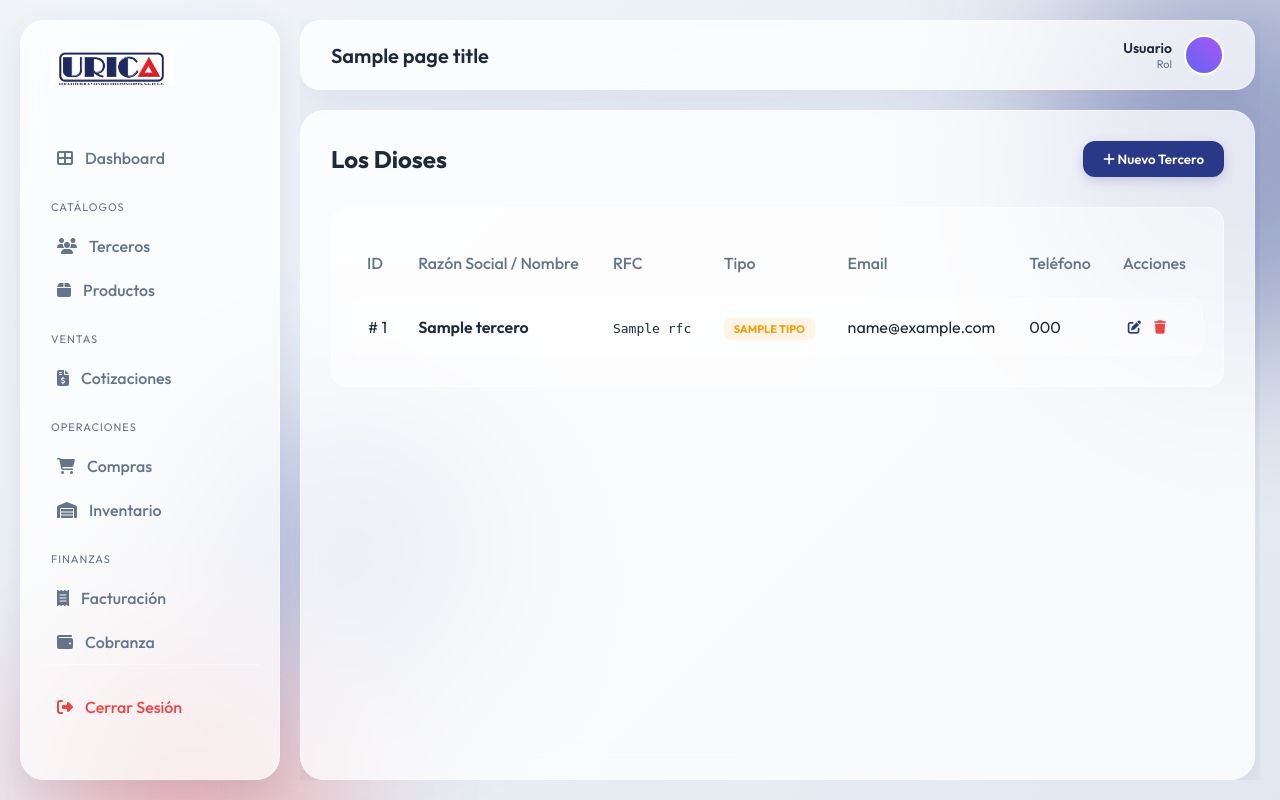
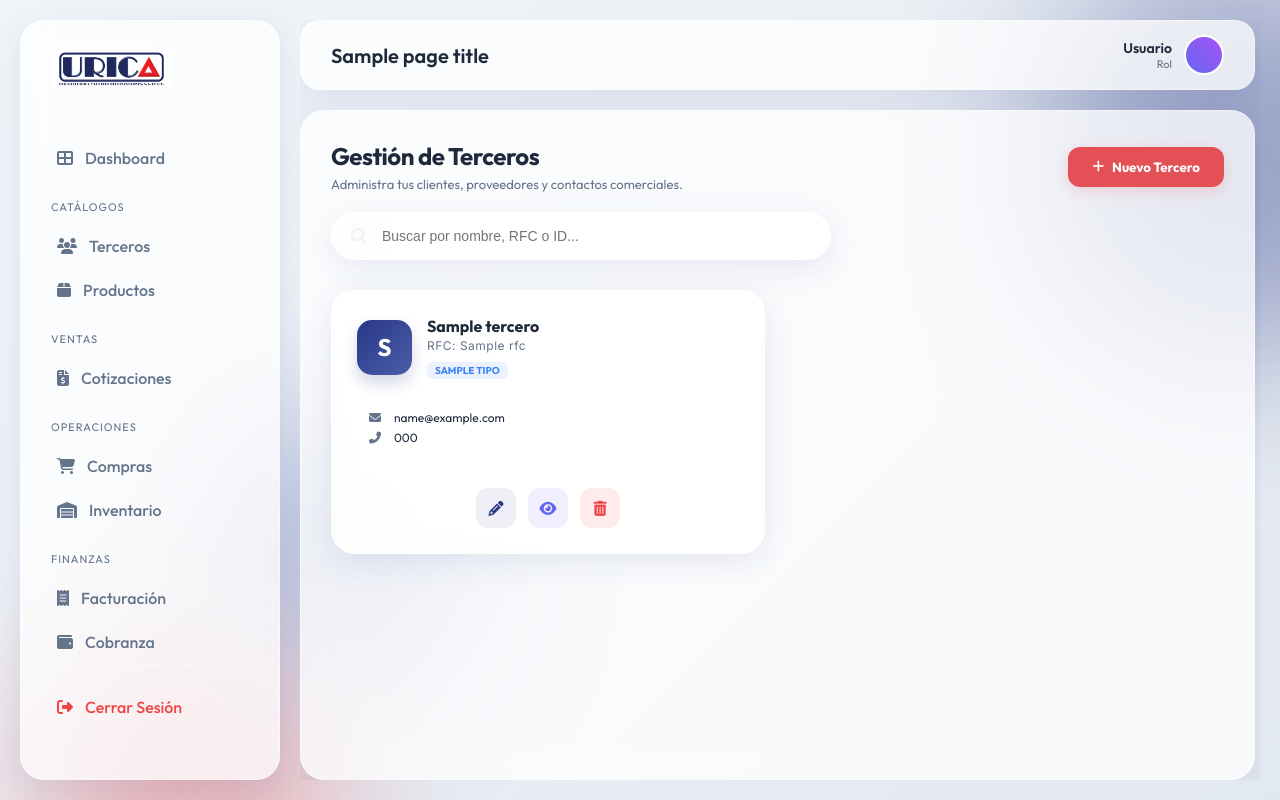
Before and after one commit to CristophWeb55/erp, a PHP site: the page made by app/views/terceros/index.php in a window 1280 px wide. Run offline with PHP 8.4, Linux system fonts and the light colour scheme; the template is opened without the code that fills it: most values are stand-ins (such as "Sample title", 1, 10 or a date in 2020).

Commit message:
UI: Rediseño completo de Terceros a vista de tarjetas premium con buscador (Imagen 2)

```diff
--- a/app/views/terceros/index.php
+++ b/app/views/terceros/index.php
@@ -1,200 +1,290 @@
-<div style="display: flex; justify-content: space-between; align-items: center; margin-bottom: 30px;">
-    <h2>Los Dioses</h2>
-    <button class="btn btn-primary" onclick="openModal()">
+<!-- 🔝 CABECERA Y BUSCADOR (Imagen 2) -->
+<div style="display: flex; flex-direction: column; gap: 20px; margin-bottom: 30px;">
+    <div style="display: flex; justify-content: space-between; align-items: center;">
+        <div>
+            <h2
+                style="margin: 0; font-weight: 800; color: var(--text-primary); font-size: 24px; letter-spacing: -0.5px;">
+                Gestión de Terceros</h2>
+            <p style="margin: 5px 0 0 0; color: var(--text-secondary); font-size: 13px;">Administra tus clientes,
+                proveedores y contactos comerciales.</p>
+        </div>
+        <button class="btn btn-primary" onclick="openModal()"
+            style="background: var(--accent-secondary); border: none; padding: 12px 24px; border-radius: 12px; font-weight: 800; display: flex; align-items: center; gap: 8px; box-shadow: 0 4px 15px rgba(227, 81, 86, 0.2);">
             <i class="fas fa-plus"></i> Nuevo Tercero
         </button>
     </div>
 
-<div class="card">
-    <table>
-        <thead>
-            <tr>
-                <th>ID</th>
-                <th>Razón Social / Nombre</th>
-                <th>RFC</th>
-                <th>Tipo</th>
-                <th>Email</th>
-                <th>Teléfono</th>
-                <th>Acciones</th>
-            </tr>
-        </thead>
-        <tbody>
+    <!-- Barra de Búsqueda Glassmorphism -->
+    <div style="position: relative; max-width: 500px;">
+        <i class="fas fa-search"
+            style="position: absolute; left: 20px; top: 50%; transform: translateY(-50%); color: var(--text-secondary); font-size: 16px;"></i>
+        <input type="text" id="terceroSearch" placeholder="Buscar por nombre, RFC o ID..."
+            style="width: 100%; padding: 15px 15px 15px 50px; border-radius: 50px; border: 1px solid var(--glass-border); background: var(--glass-bg); backdrop-filter: var(--glass-blur); font-size: 14px; font-weight: 500; outline: none; transition: all 0.3s ease; box-shadow: var(--glass-shadow);">
+    </div>
+</div>
+
+<!-- 📦 CUADRÍCULA DE TARJETAS (Imagen 2) -->
+<div id="tercerosGrid" style="display: grid; grid-template-columns: repeat(auto-fill, minmax(300px, 1fr)); gap: 25px;">
     <?php if (empty($terceros)): ?>
-                <tr>
-                    <td colspan="7" style="text-align: center; color: var(--text-secondary); padding: 40px;">No hay
-                        registros encontrados</td>
-                </tr>
+        <div
+            style="grid-column: 1 / -1; text-align: center; padding: 60px; background: var(--glass-bg); border-radius: 24px; border: 1px dashed var(--glass-border);">
+            <i class="fas fa-users"
+                style="font-size: 40px; color: var(--text-secondary); opacity: 0.3; margin-bottom: 15px;"></i>
+            <p style="color: var(--text-secondary); font-weight: 600;">No se encontraron registros de terceros.</p>
+        </div>
     <?php else: ?>
-                <?php foreach ($terceros as $t): ?>
-                    <tr>
-                        <td>#
-                            <?= $t['id'] ?>
-                        </td>
-                        <td style="font-weight: 600;">
+        <?php foreach ($terceros as $t):
+            $initials = strtoupper(substr($t['nombre_razon_social'], 0, 1));
+            $typeColor = ($t['tipo'] == 'Cliente' ? '#10b981' : ($t['tipo'] == 'Proveedor' ? '#f59e0b' : '#3b82f6'));
+            $typeBg = ($t['tipo'] == 'Cliente' ? 'rgba(16, 185, 129, 0.1)' : ($t['tipo'] == 'Proveedor' ? 'rgba(245, 158, 11, 0.1)' : 'rgba(59, 130, 246, 0.1)'));
+            ?>
+            <div class="tercero-card"
+                data-search="<?= strtolower($t['nombre_razon_social'] . ' ' . $t['rfc'] . ' ' . $t['id']) ?>"
+                style="background: var(--glass-bg); backdrop-filter: var(--glass-blur); border: 1px solid var(--glass-border); border-radius: 24px; box-shadow: var(--glass-shadow); padding: 25px; transition: all 0.3s ease; display: flex; flex-direction: column; gap: 15px;">
+
+                <div style="display: flex; align-items: center; gap: 15px;">
+                    <!-- Avatar Dinámico -->
+                    <div
+                        style="width: 55px; height: 55px; background: linear-gradient(135deg, var(--accent-color) 0%, #4a5da9 100%); border-radius: 15px; display: flex; align-items: center; justify-content: center; color: white; font-weight: 800; font-size: 24px; box-shadow: 0 8px 15px rgba(41, 56, 135, 0.2);">
+                        <?= $initials ?>
+                    </div>
+                    <div style="flex: 1; min-width: 0;">
+                        <h4
+                            style="margin: 0; font-weight: 800; color: var(--text-primary); font-size: 16px; white-space: nowrap; overflow: hidden; text-overflow: ellipsis;">
                             <?= $t['nombre_razon_social'] ?>
-                        </td>
-                        <td><span style="font-family: monospace;">
-                                <?= $t['rfc'] ?>
-                            </span></td>
-                        <td>
+                        </h4>
+                        <p
+                            style="margin: 2px 0 0 0; font-size: 12px; font-family: 'Inter', sans-serif; color: var(--text-secondary); letter-spacing: 0.5px;">
+                            RFC: <?= $t['rfc'] ?>
+                        </p>
+                        <div style="margin-top: 5px;">
                             <span
-                                style="padding: 4px 10px; border-radius: 6px; font-size: 11px; font-weight: 700; background: <?= ($t['tipo'] == 'Cliente' ? 'rgba(16, 185, 129, 0.1)' : 'rgba(245, 158, 11, 0.1)') ?>; color: <?= ($t['tipo'] == 'Cliente' ? '#10b981' : '#f59e0b') ?>;">
-                                <?= strtoupper($t['tipo']) ?>
+                                style="padding: 2px 8px; border-radius: 6px; font-size: 10px; font-weight: 800; text-transform: uppercase; background: <?= $typeBg ?>; color: <?= $typeColor ?>;">
+                                <?= $t['tipo'] ?>
                             </span>
-                        </td>
-                        <td>
-                            <?= $t['email'] ?>
-                        </td>
-                        <td>
-                            <?= $t['telefono'] ?>
-                        </td>
-                        <td>
-                            <button class="btn" style="background: transparent; color: var(--accent-color); padding: 5px;"
+                        </div>
+                    </div>
+                </div>
+
+                <div style="background: rgba(255,255,255,0.3); border-radius: 15px; padding: 12px; margin-top: 5px;">
+                    <div style="display: flex; align-items: center; gap: 10px; margin-bottom: 5px;">
+                        <i class="fas fa-envelope" style="font-size: 12px; color: var(--text-secondary); width: 15px;"></i>
+                        <span
+                            style="font-size: 12px; color: var(--text-primary); white-space: nowrap; overflow: hidden; text-overflow: ellipsis;"><?= $t['email'] ?: 'Sin email' ?></span>
+                    </div>
+                    <div style="display: flex; align-items: center; gap: 10px;">
+                        <i class="fas fa-phone-alt" style="font-size: 12px; color: var(--text-secondary); width: 15px;"></i>
+                        <span
+                            style="font-size: 12px; color: var(--text-primary);"><?= $t['telefono'] ?: 'Sin teléfono' ?></span>
+                    </div>
+                </div>
+
+                <!-- Botones de Acción Estilo Imagen 2 -->
+                <div
+                    style="display: flex; justify-content: center; gap: 12px; margin-top: auto; padding-top: 15px; border-top: 1px solid var(--glass-border);">
+                    <button title="Editar" class="action-btn"
                         data-tercero='<?= htmlspecialchars(json_encode($t), ENT_QUOTES, 'UTF-8') ?>'
                         onclick="openModal(JSON.parse(this.dataset.tercero))">
-                                <i class="fas fa-edit"></i>
+                        <i class="fas fa-pencil-alt"></i>
                     </button>
-                            <button class="btn" style="background: transparent; color: #ef4444; padding: 5px;"
+                    <button title="Ver Detalles" class="action-btn" style="color: #6366f1; background: rgba(99, 102, 241, 0.1);"
+                        onclick="viewTercero(<?= $t['id'] ?>)">
+                        <i class="fas fa-eye"></i>
+                    </button>
+                    <button title="Eliminar" class="action-btn" style="color: #ef4444; background: rgba(239, 68, 68, 0.1);"
                         onclick="confirmDelete(<?= $t['id'] ?>)">
-                                <i class="fas fa-trash"></i>
+                        <i class="fas fa-trash-alt"></i>
                     </button>
-                        </td>
-                    </tr>
+                </div>
+            </div>
         <?php endforeach; ?>
     <?php endif; ?>
-        </tbody>
-    </table>
 </div>
 
-<!-- Modal -->
-<div id="modalTercero"
-    style="display: none; position: fixed; top: 0; left: 0; width: 100%; height: 100%; background: rgba(0,0,0,0.4); backdrop-filter: blur(5px); z-index: 1000; justify-content: center; align-items: center;">
-    <div class="card" style="width: 100%; max-width: 500px; background: white;">
-        <h3 id="modalTitle" style="margin-bottom: 20px;">Registrar Nuevo Tercero</h3>
+<style>
+    .tercero-card:hover {
+        transform: translateY(-8px);
+        border-color: var(--accent-color);
+        box-shadow: 0 15px 35px rgba(41, 56, 135, 0.15);
+    }
+
+    .action-btn {
+        width: 40px;
+        height: 40px;
+        border-radius: 12px;
+        display: flex;
+        align-items: center;
+        justify-content: center;
+        border: none;
+        background: rgba(41, 56, 135, 0.08);
+        color: var(--accent-color);
+        cursor: pointer;
+        transition: all 0.2s ease;
+        font-size: 15px;
+    }
+
+    .action-btn:hover {
+        transform: scale(1.1);
+        filter: brightness(0.95);
+    }
+</style>
+
+<!-- Modal Registro/Edición -->
+<div id="modalTercero" class="edit-overlay" onclick="closeModal(event)">
+    <div class="edit-panel" style="max-width: 550px;" onclick="event.stopPropagation()">
+        <div style="display: flex; align-items: center; justify-content: space-between; margin-bottom: 25px;">
+            <div>
+                <h3 id="modalTitle" style="margin: 0; font-weight: 800; color: var(--text-primary); font-size: 20px;">
+                    Registrar Tercero</h3>
+                <p style="margin: 5px 0 0 0; color: var(--text-secondary); font-size: 12px;">Completa la información
+                    legal y de contacto.</p>
+            </div>
+            <button onclick="closeModal()"
+                style="background: #f1f5f9; border: none; width: 35px; height: 35px; border-radius: 50%; cursor: pointer;"><i
+                    class="fas fa-times"></i></button>
+        </div>
+
         <form id="formTercero" action="index.php?controller=Terceros&action=create" method="POST">
             <input type="hidden" name="id" id="tercero_id">
-            <div style="display: flex; flex-direction: column; gap: 15px;">
+            <div style="display: grid; grid-template-columns: 1fr; gap: 15px;">
                 <div>
-                    <label
-                        style="display: block; font-size: 12px; margin-bottom: 5px; color: var(--text-secondary);">Razón
-                        Social / Nombre</label>
-                    <input type="text" name="nombre_razon_social" required
-                        style="width: 100%; padding: 10px; border-radius: 8px; border: 1px solid #e2e8f0;">
+                    <label class="form-label">Razón Social o Nombre Completo</label>
+                    <input type="text" name="nombre_razon_social" required placeholder="Ej. URICA Eléctrica y Control"
+                        class="form-input">
                 </div>
-                <div style="display: flex; gap: 10px;">
-                    <div style="flex: 1;">
-                        <label
-                            style="display: block; font-size: 12px; margin-bottom: 5px; color: var(--text-secondary);">RFC</label>
-                        <input type="text" name="rfc" required
-                            style="width: 100%; padding: 10px; border-radius: 8px; border: 1px solid #e2e8f0;">
+
+                <div style="display: grid; grid-template-columns: 1fr 1fr; gap: 15px;">
+                    <div>
+                        <label class="form-label">RFC</label>
+                        <input type="text" name="rfc" required placeholder="XXXX000000XXX" class="form-input"
+                            style="font-family: monospace;">
                     </div>
-                    <div style="flex: 1;">
-                        <label
-                            style="display: block; font-size: 12px; margin-bottom: 5px; color: var(--text-secondary);">Tipo</label>
-                        <select name="tipo"
-                            style="width: 100%; padding: 10px; border-radius: 8px; border: 1px solid #e2e8f0;">
+                    <div>
+                        <label class="form-label">Tipo de Tercero</label>
+                        <select name="tipo" class="form-input" style="background: white;">
                             <option value="Cliente">Cliente</option>
                             <option value="Proveedor">Proveedor</option>
                             <option value="Ambos">Ambos</option>
                         </select>
                     </div>
                 </div>
+
+                <div style="display: grid; grid-template-columns: 1fr 1fr; gap: 15px;">
                     <div>
-                    <label
-                        style="display: block; font-size: 12px; margin-bottom: 5px; color: var(--text-secondary);">Email</label>
-                    <input type="email" name="email"
-                        style="width: 100%; padding: 10px; border-radius: 8px; border: 1px solid #e2e8f0;">
+                        <label class="form-label">Correo Electrónico</label>
+                        <input type="email" name="email" placeholder="ejemplo@correo.com" class="form-input">
                     </div>
                     <div>
-                    <label
-                        style="display: block; font-size: 12px; margin-bottom: 5px; color: var(--text-secondary);">Teléfono</label>
-                    <input type="text" name="telefono"
-                        style="width: 100%; padding: 10px; border-radius: 8px; border: 1px solid #e2e8f0;">
+                        <label class="form-label">Teléfono</label>
+                        <input type="text" name="telefono" placeholder="55 0000 0000" class="form-input">
                     </div>
+                </div>
+
                 <div>
-                    <label
-                        style="display: block; font-size: 12px; margin-bottom: 5px; color: var(--text-secondary);">Dirección</label>
-                    <textarea name="direccion" rows="3"
-                        style="width: 100%; padding: 10px; border-radius: 8px; border: 1px solid #e2e8f0;"></textarea>
+                    <label class="form-label">Dirección Fiscal / Entrega</label>
+                    <textarea name="direccion" rows="3" placeholder="Calle, Número, Colonia, CP..."
+                        class="form-input"></textarea>
                 </div>
-                <div style="display: flex; justify-content: flex-end; gap: 10px; margin-top: 10px;">
-                    <button type="button" class="btn" style="background: #f1f5f9;"
+
+                <div
+                    style="display: flex; justify-content: flex-end; gap: 12px; margin-top: 15px; padding-top: 15px; border-top: 1px solid #e2e8f0;">
+                    <button type="button" class="btn" style="background: #f1f5f9; font-weight: 700;"
                         onclick="closeModal()">Cancelar</button>
-                    <button type="submit" class="btn btn-primary">Guardar Registro</button>
+                    <button type="submit" class="btn btn-primary" style="background: var(--accent-secondary);">Guardar
+                        Registro</button>
                 </div>
             </div>
         </form>
     </div>
 </div>
 
-<!-- Modal Confirmar Eliminación -->
-<div id="modalDelete"
-    style="display: none; position: fixed; top: 0; left: 0; width: 100%; height: 100%; background: rgba(0,0,0,0.4); backdrop-filter: blur(5px); z-index: 1000; justify-content: center; align-items: center;">
-    <div class="card" style="width: 100%; max-width: 400px; background: white; text-align: center;">
-        <div style="margin-bottom: 20px;">
+<!-- Modal Confirmar Eliminación Premium -->
+<div id="modalDelete" class="edit-overlay" onclick="closeDeleteModal(event)">
+    <div class="edit-panel" style="max-width: 400px; text-align: center;" onclick="event.stopPropagation()">
         <div
-                style="background: #fee2e2; color: #ef4444; width: 60px; height: 60px; border-radius: 50%; display: flex; align-items: center; justify-content: center; margin: 0 auto 15px;">
-                <i class="fas fa-exclamation-triangle" style="font-size: 24px;"></i>
+            style="width: 70px; height: 70px; background: rgba(239, 68, 68, 0.1); color: #ef4444; border-radius: 20px; display: flex; align-items: center; justify-content: center; font-size: 30px; margin: 0 auto 20px;">
+            <i class="fas fa-exclamation-triangle"></i>
         </div>
-            <h3 style="margin-bottom: 10px;">¿Eliminar Tercero?</h3>
-            <p style="color: var(--text-secondary); font-size: 14px;">Esta acción no se puede deshacer. ¿Estás seguro de
-                que deseas eliminar este registro?</p>
-        </div>
-        <div style="display: flex; justify-content: center; gap: 10px;">
-            <button class="btn" style="background: #f1f5f9;" onclick="closeDeleteModal()">Cancelar</button>
-            <a id="btnConfirmDelete" href="#" class="btn" style="background: #ef4444; color: white;">Eliminar</a>
+        <h3 style="font-weight: 800; color: var(--text-primary); margin-bottom: 10px;">¿Eliminar Registro?</h3>
+        <p style="color: var(--text-secondary); font-size: 14px; margin-bottom: 25px;">Esta acción borrará al tercero
+            permanentemente. ¿Estás seguro?</p>
+
+        <div style="display: grid; grid-template-columns: 1fr 1fr; gap: 15px;">
+            <button onclick="closeDeleteModal()" class="btn"
+                style="background: #f1f5f9; font-weight: 700;">Cancelar</button>
+            <a id="btnConfirmDelete" href="#" class="btn"
+                style="background: #ef4444; color: white; border: none; font-weight: 800; text-decoration: none; display: flex; align-items: center; justify-content: center;">Sí,
+                Eliminar</a>
         </div>
     </div>
 </div>
 
 <script>
+    // Buscador en tiempo real
+    document.getElementById('terceroSearch').addEventListener('input', function (e) {
+        const term = e.target.value.toLowerCase();
+        const cards = document.querySelectorAll('.tercero-card');
+
+        cards.forEach(card => {
+            const searchText = card.dataset.search;
+            if (searchText.includes(term)) {
+                card.style.display = 'flex';
+            } else {
+                card.style.display = 'none';
+            }
+        });
+    });
+
     function openModal(data = null) {
         const modal = document.getElementById('modalTercero');
         const form = document.getElementById('formTercero');
         const title = document.getElementById('modalTitle');
         const idInput = document.getElementById('tercero_id');
 
-        // Reset sidebar/form states
         if (data) {
-            // Edit Mode
-            // Parse if it's a string (though PHP usually outputs object here directly in JS context if not quoted)
-            // But wait, the PHP output is inside onclick='openModal(...)'.
-            // If I output json_encode($t), it becomes an object literal in JS.
-            // Example: openModal({"id":1, ...})
-
             title.textContent = 'Editar Tercero';
             form.action = 'index.php?controller=Terceros&action=update';
             idInput.value = data.id;
-
             form.nombre_razon_social.value = data.nombre_razon_social;
             form.rfc.value = data.rfc;
-            form.direccion.value = data.direccion || ''; // Handle nulls safely
+            form.direccion.value = data.direccion || '';
             form.email.value = data.email;
             form.telefono.value = data.telefono;
             form.tipo.value = data.tipo;
         } else {
-            // Create Mode
             title.textContent = 'Registrar Nuevo Tercero';
             form.action = 'index.php?controller=Terceros&action=create';
             form.reset();
             idInput.value = '';
         }
 
-        modal.style.display = 'flex';
+        modal.classList.add('active');
+        document.body.classList.add('no-scroll');
     }
 
-    function closeModal() {
-        document.getElementById('modalTercero').style.display = 'none';
+    function closeModal(e) {
+        if (!e || e.target.id === 'modalTercero' || e.type === 'click') {
+            document.getElementById('modalTercero').classList.remove('active');
+            document.body.classList.remove('no-scroll');
+        }
     }
 
     function confirmDelete(id) {
         const modal = document.getElementById('modalDelete');
         const btnConfirm = document.getElementById('btnConfirmDelete');
         btnConfirm.href = `index.php?controller=Terceros&action=delete&id=${id}`;
-        modal.style.display = 'flex';
+        modal.classList.add('active');
+        document.body.classList.add('no-scroll');
     }
 
-    function closeDeleteModal() {
-        document.getElementById('modalDelete').style.display = 'none';
+    function closeDeleteModal(e) {
+        if (!e || e.target.id === 'modalDelete' || e.type === 'click') {
+            document.getElementById('modalDelete').classList.remove('active');
+            document.body.classList.remove('no-scroll');
+        }
+    }
+
+    function viewTercero(id) {
+        alert('Cargando expediente del tercero #' + id + '...');
     }
 </script>
```
Lines whose indentation alone changed are shown as unchanged.
